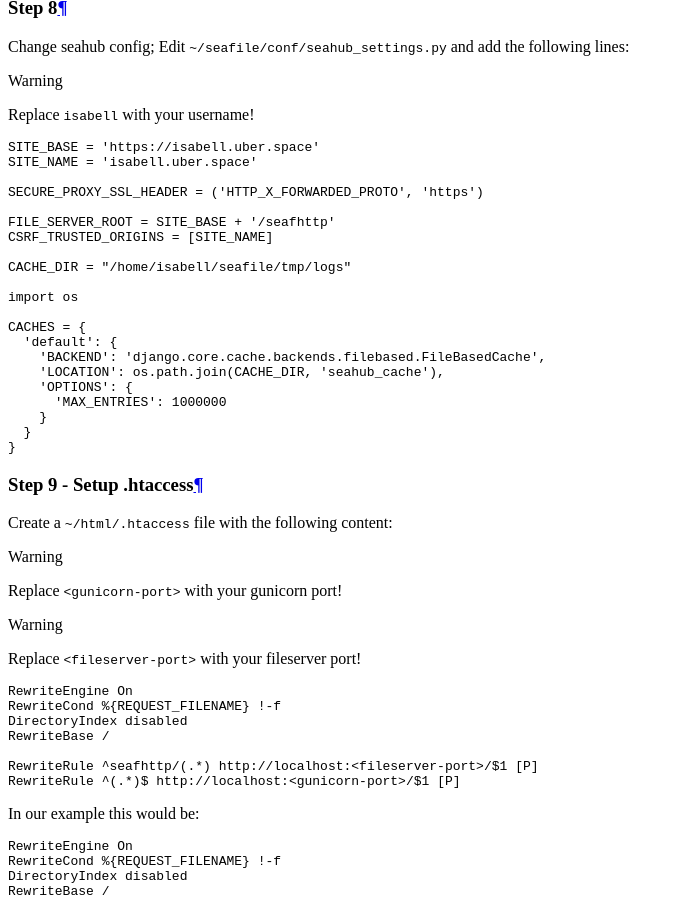
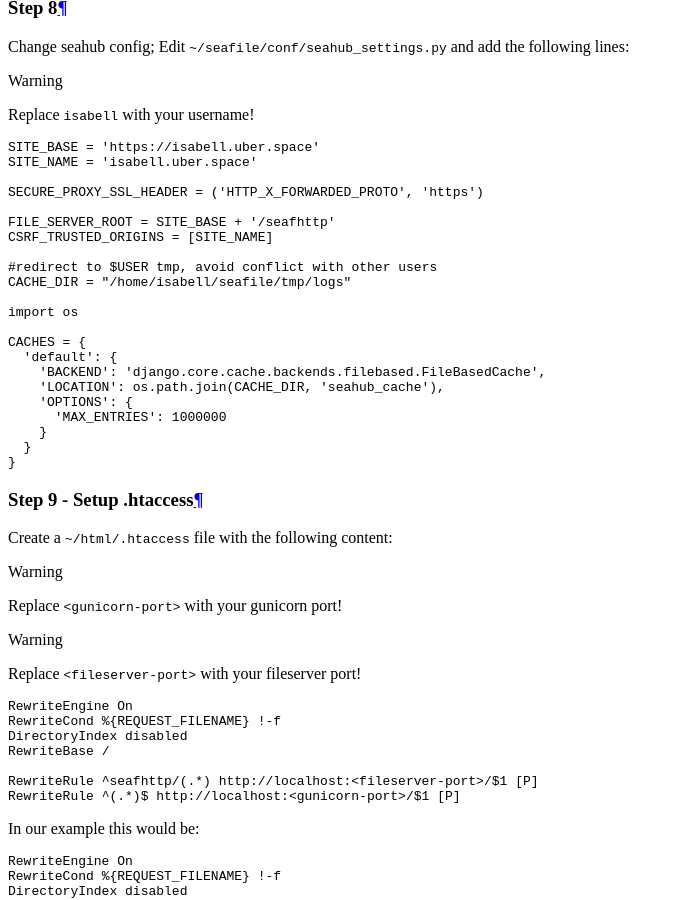
Before and after one commit to Uberspace/lab, a Sphinx documentation site: the page built from source/guide_seafile.rst, in a window 1280 px wide and 900 px high, scrolled down 4115 px. Shown: the whole window, without its empty margins (0-684 px from the left). Built offline with Sphinx 7.4.7 and the Read the Docs theme 2.0.0, drawn with Linux system fonts in a browser that asks for light colours.

Commit message:
Update guide_seafile.rst

```diff
--- a/source/guide_seafile.rst
+++ b/source/guide_seafile.rst
@@ -201,6 +201,7 @@ Change seahub config; Edit ``~/seafile/conf/seahub_settings.py`` and  add the fo
   FILE_SERVER_ROOT = SITE_BASE + '/seafhttp'
   CSRF_TRUSTED_ORIGINS = [SITE_NAME]
 
+  #redirect to $USER tmp, avoid conflict with other users
   CACHE_DIR = "/home/isabell/seafile/tmp/logs"
 
   import os
```
